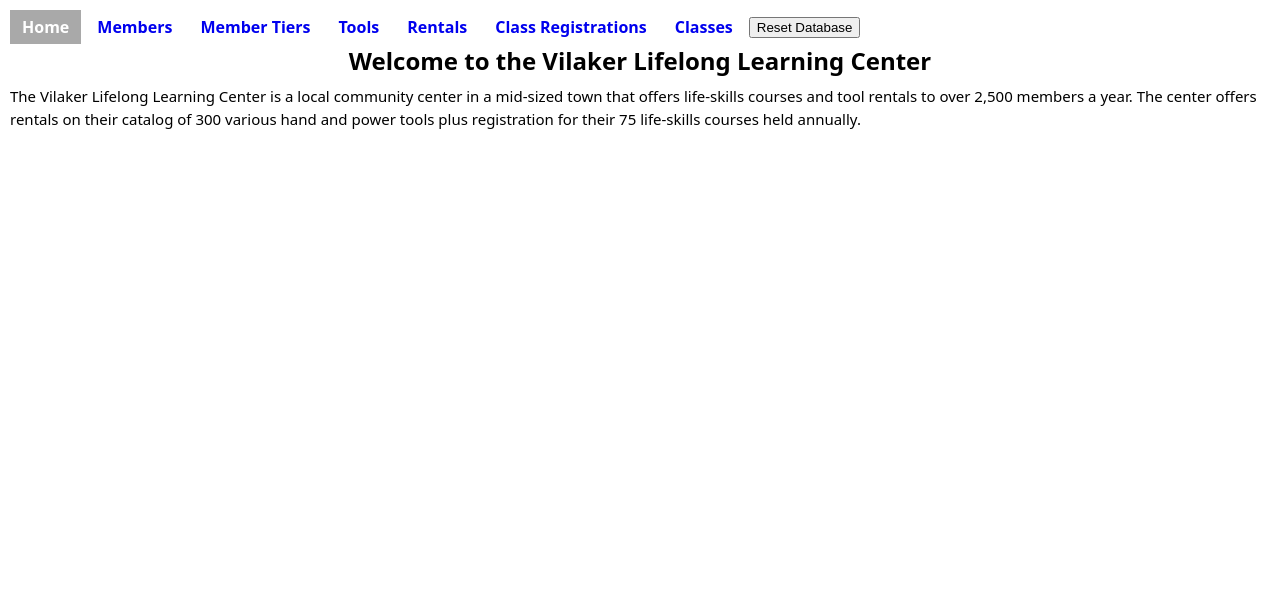
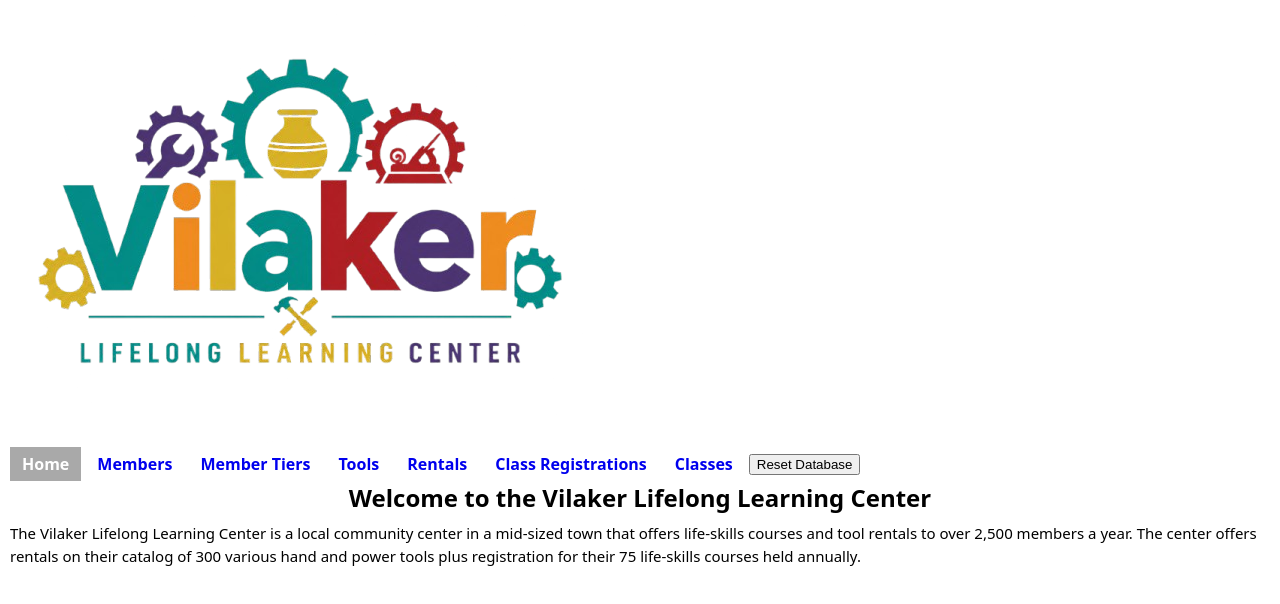
Before and after one commit to Alfonso-v1/vilaker_center, a React (Vite) app in the folder frontend/: page / in a window 1280 px wide. Shown: the top 604 px of the page. Built offline with nearby package versions, Linux system fonts and the light colour scheme.

Commit message:
added logo

```diff
--- a/frontend/src/components/Navigation.jsx
+++ b/frontend/src/components/Navigation.jsx
@@ -1,5 +1,6 @@
 import { NavLink } from "react-router-dom";
 import { useState } from "react";
+import logo from "../assets/VLLC_logo.png"
 
 function Navigation({ backendURL }) {
 
@@ -21,6 +22,7 @@ function Navigation({ backendURL }) {
 
     return (
         <nav>
+            <img src={logo} alt='Vilaker Lifelong Learning Center Logo' />
             <div className="nav-links">
                 <NavLink to="/">Home</NavLink>
                 <NavLink to="/members">Members</NavLink>
```
Also changed, not shown: frontend/src/assets/VLLC_logo.png (added).
